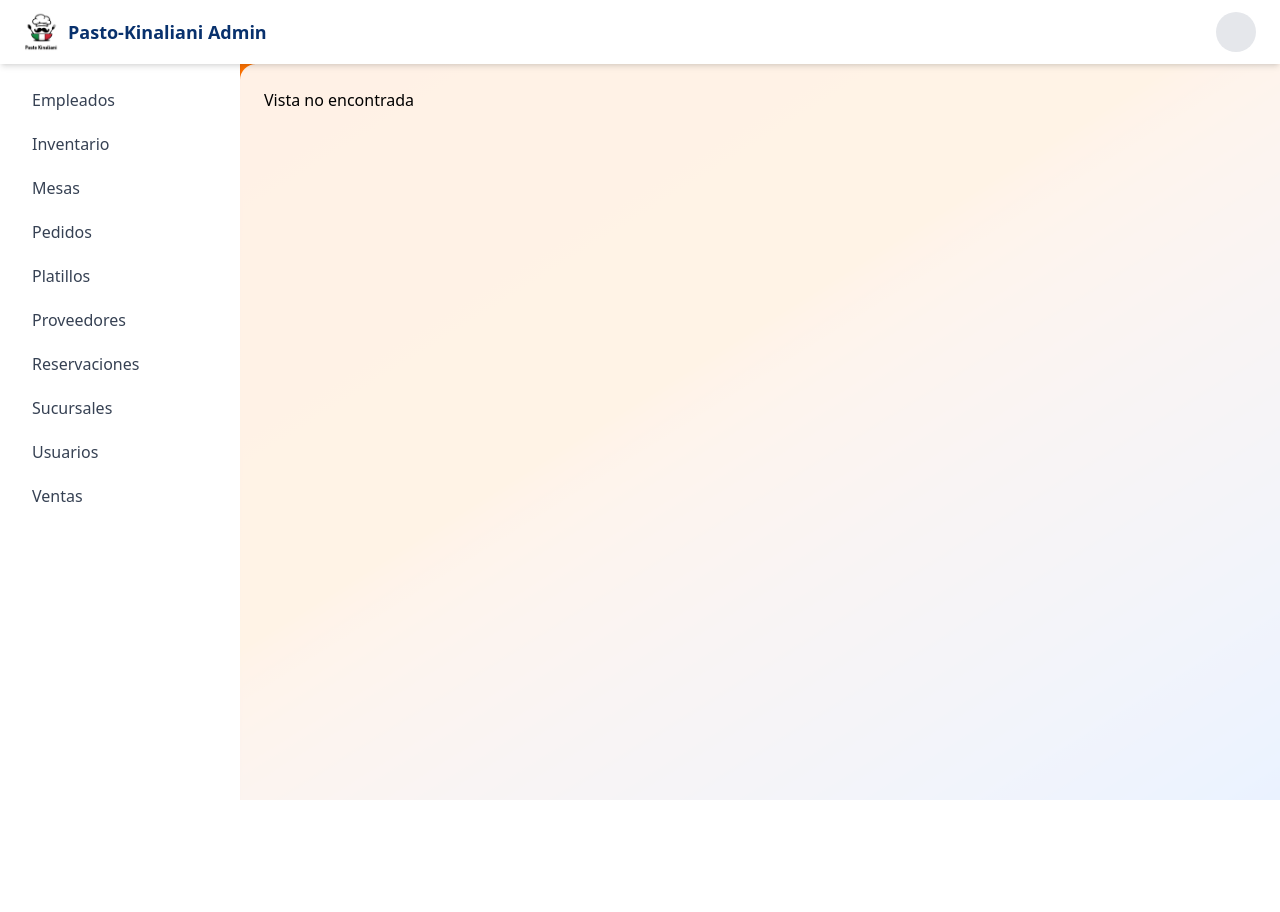
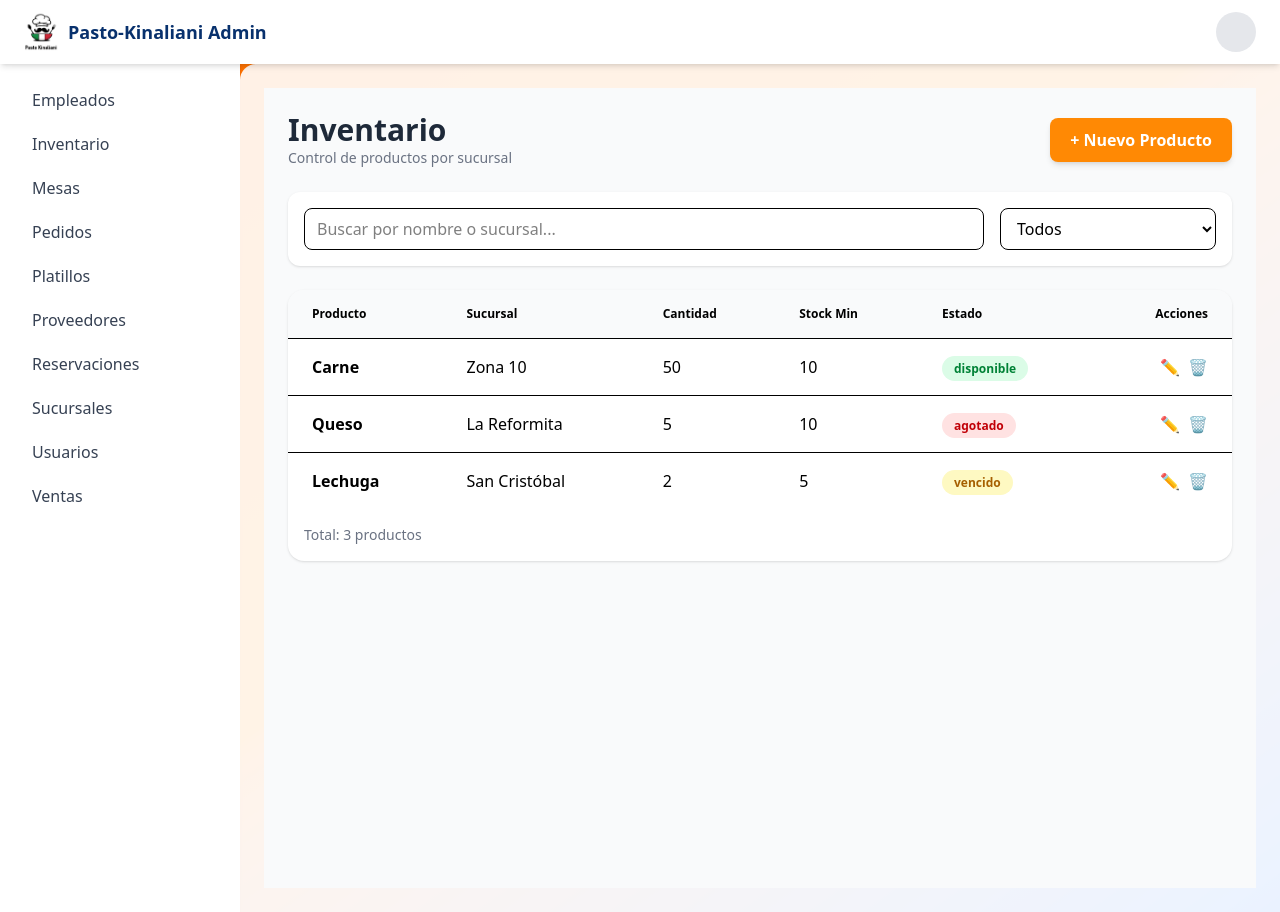
Before and after one commit to GianCordova/client-admin-Pasto-Kinaliani, a React (Vite) app: page /dashboard in a window 1280 px wide. Both pictures are taken after a click on the element "Inventario". Before the commit the page ends 800 px from the top, so only its background shows below. Built offline with nearby package versions, Linux system fonts and the light colour scheme.

Commit message:
Se agregaron las vitas de inventario y ventas

```diff
--- /dev/null
+++ b/src/features/inventario/components/InventarioModalDelete.jsx
@@ -0,0 +1,29 @@
+import React from 'react';
+
+export const InventarioModalDelete = ({ isOpen, onClose, onConfirm, item }) => {
+
+    if (!isOpen) return null;
+
+    return (
+        <div className="fixed inset-0 flex justify-center items-center bg-black/50">
+
+            <div className="bg-white p-6 rounded-xl text-center">
+
+                <h2 className="text-xl font-bold mb-4">¿Eliminar producto?</h2>
+
+                <p className="mb-6">
+                    {item?.nombre} de {item?.sucursal}
+                </p>
+
+                <div className="flex gap-4">
+                    <button onClick={onClose}>Cancelar</button>
+                    <button onClick={() => { onConfirm(); onClose(); }}
+                        className="bg-red-500 text-white px-4 py-2 rounded">
+                        Eliminar
+                    </button>
+                </div>
+
+            </div>
+        </div>
+    );
+};
--- /dev/null
+++ b/src/features/inventario/components/inventario.jsx
@@ -0,0 +1,130 @@
+import React, { useState } from 'react';
+import { InventarioModal } from './InventarioModal';
+import { InventarioModalDelete } from './InventarioModalDelete';
+
+export const Inventario = () => {
+
+    const [inventario, setInventario] = useState([
+        { _id: "I-001", sucursal: "Zona 10", nombre: "Carne", cantidad: 50, stockMinimo: 10, estado: "disponible" },
+        { _id: "I-002", sucursal: "La Reformita", nombre: "Queso", cantidad: 5, stockMinimo: 10, estado: "agotado" },
+        { _id: "I-003", sucursal: "San Cristóbal", nombre: "Lechuga", cantidad: 2, stockMinimo: 5, estado: "vencido" },
+    ]);
+
+    const [searchTerm, setSearchTerm] = useState("");
+    const [filterEstado, setFilterEstado] = useState("todos");
+
+    const [isModalOpen, setIsModalOpen] = useState(false);
+    const [isDeleteModalOpen, setIsDeleteModalOpen] = useState(false);
+    const [selectedItem, setSelectedItem] = useState(null);
+
+    const handleOpenModal = (item = null) => {
+        setSelectedItem(item);
+        setIsModalOpen(true);
+    };
+
+    const handleOpenDeleteModal = (item) => {
+        setSelectedItem(item);
+        setIsDeleteModalOpen(true);
+    };
+
+    const handleConfirmDelete = () => {
+        console.log("Eliminado:", selectedItem?._id);
+    };
+
+    const filtered = inventario.filter(i =>
+        (i.nombre.toLowerCase().includes(searchTerm.toLowerCase()) ||
+         i.sucursal.toLowerCase().includes(searchTerm.toLowerCase())) &&
+        (filterEstado === "todos" || i.estado === filterEstado)
+    );
+
+    return (
+        <div className="p-4 md:p-6 bg-gray-50 min-h-screen">
+
+            {/* HEADER */}
+            <div className="flex justify-between items-center mb-6">
+                <div>
+                    <h1 className="text-3xl font-bold text-gray-800">Inventario</h1>
+                    <p className="text-gray-500 text-sm">Control de productos por sucursal</p>
+                </div>
+
+                <button onClick={() => handleOpenModal()}
+                    className="bg-orange-400 px-5 py-2.5 rounded-lg text-white font-semibold shadow-md hover:bg-orange-500 flex items-center gap-2">
+                    + Nuevo Producto
+                </button>
+            </div>
+
+            {/* FILTROS */}
+            <div className="bg-white p-4 rounded-xl shadow mb-6 grid md:grid-cols-4 gap-4">
+                <input
+                    type="text"
+                    placeholder="Buscar por nombre o sucursal..."
+                    className="col-span-3 px-3 py-2 border rounded-lg"
+                    value={searchTerm}
+                    onChange={(e) => setSearchTerm(e.target.value)}
+                />
+
+                <select
+                    className="px-3 py-2 border rounded-lg"
+                    value={filterEstado}
+                    onChange={(e) => setFilterEstado(e.target.value)}
+                >
+                    <option value="todos">Todos</option>
+                    <option value="disponible">Disponible</option>
+                    <option value="agotado">Agotado</option>
+                    <option value="vencido">Vencido</option>
+                </select>
+            </div>
+
+            {/* TABLA */}
+            <div className="bg-white rounded-2xl shadow overflow-hidden">
+                <table className="min-w-full">
+                    <thead className="bg-gray-50">
+                        <tr>
+                            <th className="px-6 py-4 text-left text-xs font-bold">Producto</th>
+                            <th className="px-6 py-4 text-left text-xs font-bold">Sucursal</th>
+                            <th className="px-6 py-4 text-left text-xs font-bold">Cantidad</th>
+                            <th className="px-6 py-4 text-left text-xs font-bold">Stock Min</th>
+                            <th className="px-6 py-4 text-left text-xs font-bold">Estado</th>
+                            <th className="px-6 py-4 text-right text-xs font-bold">Acciones</th>
+                        </tr>
+                    </thead>
+
+                    <tbody>
+                        {filtered.map(i => (
+                            <tr key={i._id} className="border-t hover:bg-gray-50">
+
+                                <td className="px-6 py-4 font-bold">{i.nombre}</td>
+                                <td className="px-6 py-4">{i.sucursal}</td>
+                                <td className="px-6 py-4">{i.cantidad}</td>
+                                <td className="px-6 py-4">{i.stockMinimo}</td>
+
+                                <td className="px-6 py-4">
+                                    <span className={`px-3 py-1 rounded-full text-xs font-bold
+                                        ${i.estado === "disponible" && "bg-green-100 text-green-700"}
+                                        ${i.estado === "agotado" && "bg-red-100 text-red-700"}
+                                        ${i.estado === "vencido" && "bg-yellow-100 text-yellow-700"}
+                                    `}>
+                                        {i.estado}
+                                    </span>
+                                </td>
+
+                                <td className="px-6 py-4 text-right">
+                                    <button onClick={() => handleOpenModal(i)} className="mr-2">✏️</button>
+                                    <button onClick={() => handleOpenDeleteModal(i)}>🗑️</button>
+                                </td>
+
+                            </tr>
+                        ))}
+                    </tbody>
+                </table>
+
+                <div className="p-4 text-sm text-gray-500">
+                    Total: {filtered.length} productos
+                </div>
+            </div>
+
+            <InventarioModal isOpen={isModalOpen} onClose={() => setIsModalOpen(false)} item={selectedItem} />
+            <InventarioModalDelete isOpen={isDeleteModalOpen} onClose={() => setIsDeleteModalOpen(false)} onConfirm={handleConfirmDelete} item={selectedItem} />
+        </div>
+    );
+};
--- /dev/null
+++ b/src/features/inventario/components/inventarioModal.jsx
@@ -0,0 +1,78 @@
+import React, { useState, useEffect } from 'react';
+
+export const InventarioModal = ({ isOpen, onClose, item }) => {
+
+    const isEdit = !!item;
+
+    const [formData, setFormData] = useState({
+        sucursal: '',
+        nombre: '',
+        cantidad: 0,
+        stockMinimo: 0,
+        estado: 'disponible'
+    });
+
+    useEffect(() => {
+        if (item && isOpen) {
+            setFormData(item);
+        } else if (!item && isOpen) {
+            setFormData({
+                sucursal: '',
+                nombre: '',
+                cantidad: 0,
+                stockMinimo: 0,
+                estado: 'disponible'
+            });
+        }
+    }, [item, isOpen]);
+
+    if (!isOpen) return null;
+
+    const handleChange = (e) => {
+        const { name, value } = e.target;
+        setFormData(prev => ({ ...prev, [name]: value }));
+    };
+
+    return (
+        <div className="fixed inset-0 flex justify-center items-center bg-black/50">
+
+            <div className="bg-white p-6 rounded-xl w-full max-w-lg">
+
+                <h2 className="text-xl font-bold mb-4">
+                    {isEdit ? "Editar Producto" : "Nuevo Producto"}
+                </h2>
+
+                <div className="space-y-3">
+
+                    <input name="nombre" value={formData.nombre} onChange={handleChange}
+                        placeholder="Nombre" className="w-full border p-2 rounded" />
+
+                    <input name="sucursal" value={formData.sucursal} onChange={handleChange}
+                        placeholder="Sucursal" className="w-full border p-2 rounded" />
+
+                    <input type="number" name="cantidad" value={formData.cantidad} onChange={handleChange}
+                        className="w-full border p-2 rounded" />
+
+                    <input type="number" name="stockMinimo" value={formData.stockMinimo} onChange={handleChange}
+                        className="w-full border p-2 rounded" />
+
+                    <select name="estado" value={formData.estado} onChange={handleChange}
+                        className="w-full border p-2 rounded">
+                        <option value="disponible">Disponible</option>
+                        <option value="agotado">Agotado</option>
+                        <option value="vencido">Vencido</option>
+                    </select>
+
+                </div>
+
+                <div className="flex justify-end gap-3 mt-6">
+                    <button onClick={onClose}>Cancelar</button>
+                    <button className="bg-orange-400 text-white px-4 py-2 rounded">
+                        {isEdit ? "Actualizar" : "Crear"}
+                    </button>
+                </div>
+
+            </div>
+        </div>
+    );
+};
--- a/src/shared/components/layout/DashboardContainer.jsx
+++ b/src/shared/components/layout/DashboardContainer.jsx
@@ -2,6 +2,7 @@ import { useState } from "react"; // 1. Importamos useState
 import { Navbar } from "./Navbar";
 import { Sidebar } from "./Sidebar";
 import { Ventas } from "../../../features/ventas/components/ventas"; // 2. Importa tu componente
+import {Inventario} from "../../../features/inventario/components/inventario";
 
 export const DashboardContainer = () => {
   // 3. Estado para controlar qué componente se ve
@@ -24,6 +25,8 @@ export const DashboardContainer = () => {
 
       case "Ventas":
         return <Ventas />;
+      case "Inventario":
+        return <Inventario/>;
 
       default:
         return <h2>Vista no encontrada</h2>;
```
